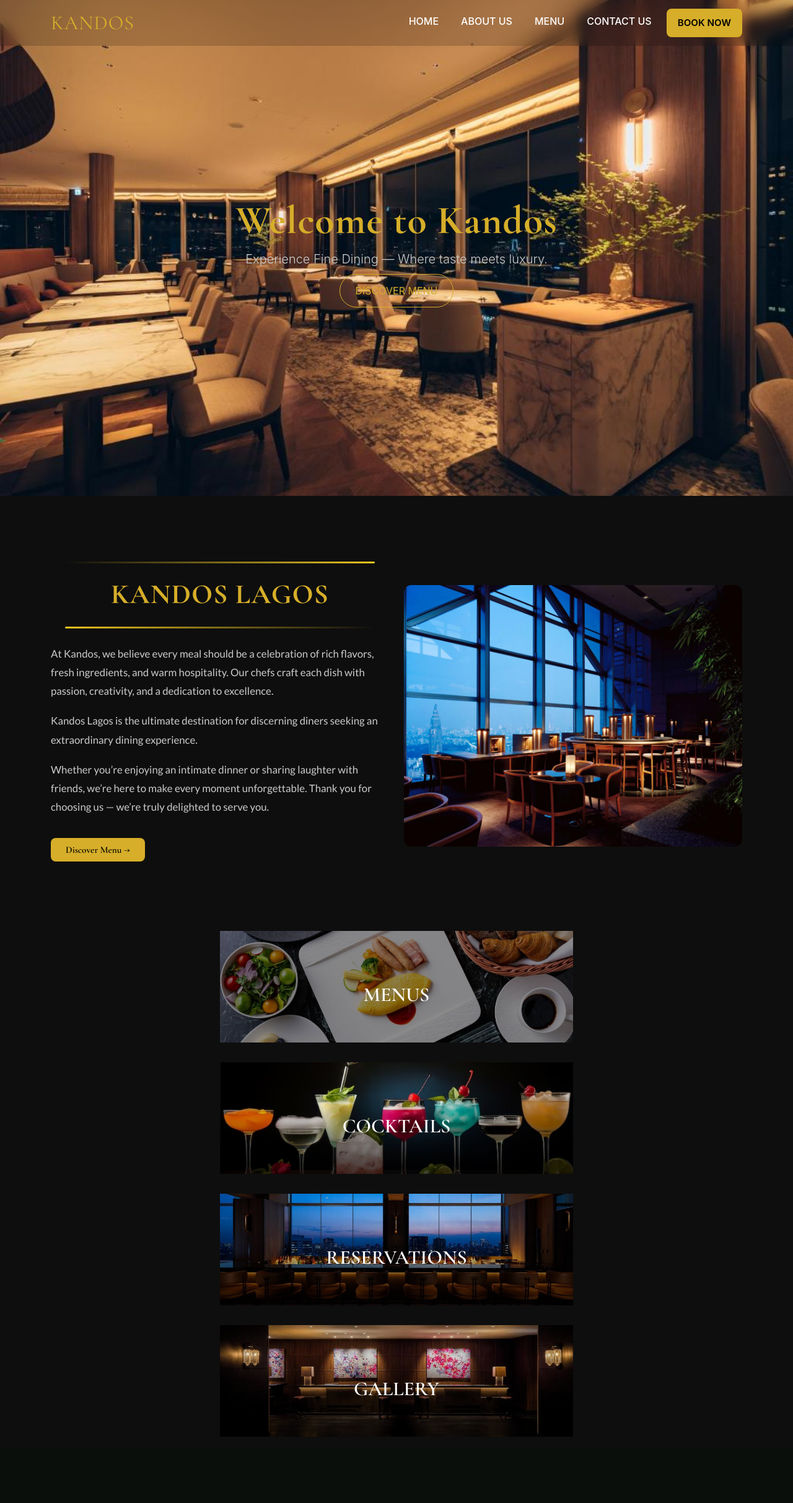
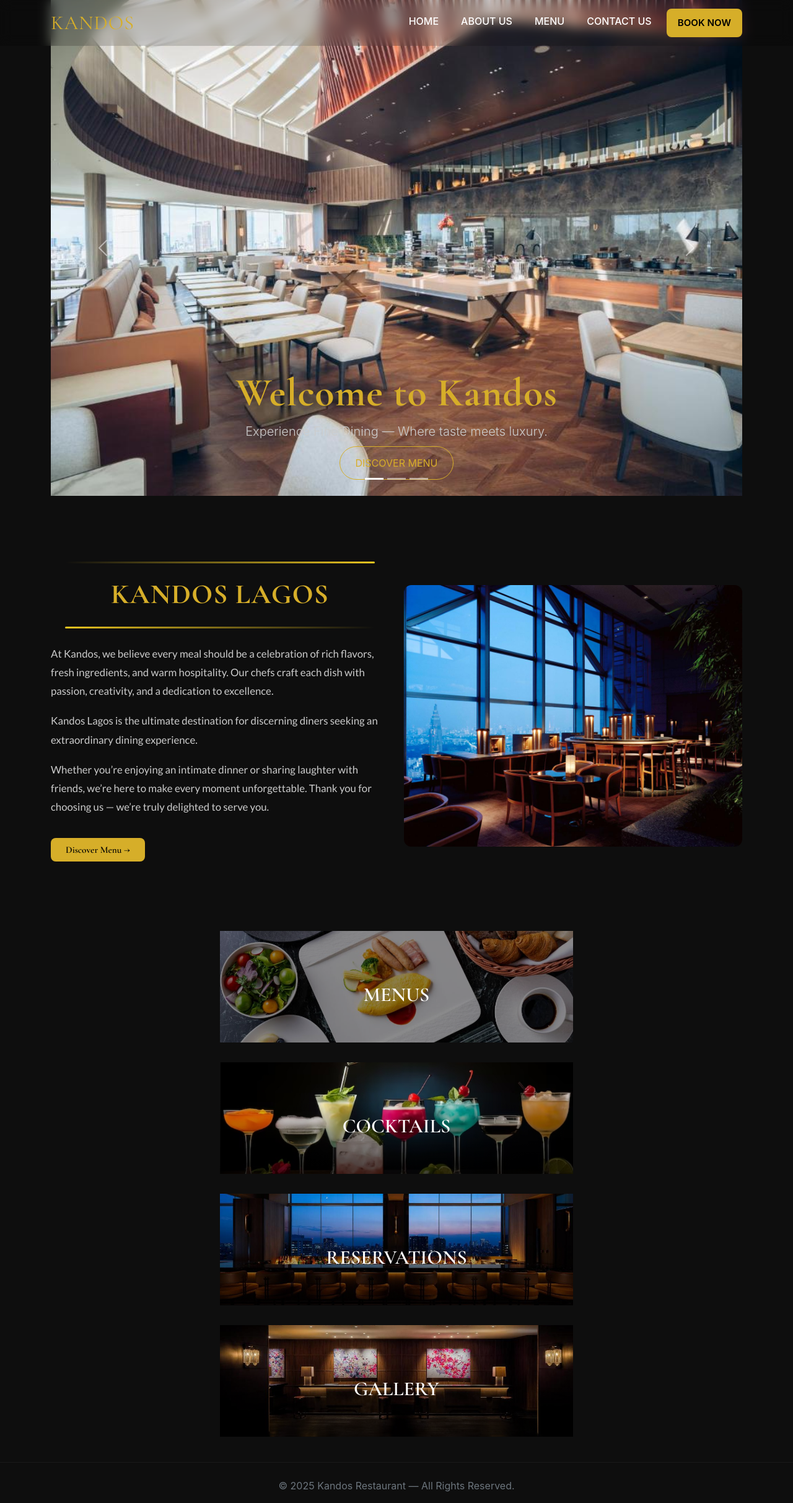
Before and after one commit to moonboy90210/kandos, a PHP site: page /index.html in a window 1280 px wide. Shown: the whole page at 62% size. Before the commit the page ends 2318 px from the top, so only its background shows below. Run offline with PHP 8.4, Linux system fonts and the light colour scheme; some libraries are stand-ins or nearby versions.

Commit message:
hero section revamp and menu

```diff
--- a/index.html
+++ b/index.html
@@ -17,7 +17,7 @@
 
 <body>
 
-  <header class="hero-header">
+  <header>
     <!-- NAVBAR -->
     <nav class="navbar navbar-expand-lg navbar-dark kandos-nav fixed-top">
       <div class="container">
@@ -42,14 +42,57 @@
       </div>
     </nav>
 
+    <section class="hero-section d-flex align-items-center" id="welcome"></section>
+    <div class="container">
+      <div id="carouselExampleCaptions" class="carousel slide carousel-fade" data-bs-ride="carousel">
+        <div class="carousel-indicators">
+          <button type="button" data-bs-target="#carouselExampleCaptions" data-bs-slide-to="0" class="active"
+            aria-current="true" aria-label="Slide 1"></button>
+          <button type="button" data-bs-target="#carouselExampleCaptions" data-bs-slide-to="1"
+            aria-label="Slide 2"></button>
+          <button type="button" data-bs-target="#carouselExampleCaptions" data-bs-slide-to="2"
+            aria-label="Slide 3"></button>
+        </div>
+        <div class="carousel-inner">
+          <div class="carousel-item active">
+            <img src="img/hero4.jpg" class="d-block w-100" alt="...">
+            <div class="carousel-caption ">
+              <h1 class="display-3 fw-bold"> Welcome to Kandos</h1>
+              <p class="lead mb-4">Experience Fine Dining — Where taste meets luxury.</p>
+              <a href="menu.html" class="btn-outline-gold py-3 text-decoration-none">DISCOVER MENU</a>
+            </div>
+          </div>
+          <div class="carousel-item">
+            <img src="img/hero5.jpg" class="d-block w-100" alt="...">
+            <div class="carousel-caption">
+              <h5>Second slide label</h5>
+              <p>Some representative placeholder content for the second slide.</p>
+            </div>
+          </div>
+          <div class="carousel-item">
+            <img src="img/hero9.jpg" class="d-block w-100" alt="...">
+            <div class="carousel-caption">
+              <h5>Third slide label</h5>
+              <p>Some representative placeholder content for the third slide.</p>
+            </div>
+          </div>
+        </div>
+        <button class="carousel-control-prev" type="button" data-bs-target="#carouselExampleCaptions"
+          data-bs-slide="prev">
+          <span class="carousel-control-prev-icon" aria-hidden="true"></span>
+          <span class="visually-hidden">Previous</span>
+        </button>
+        <button class="carousel-control-next" type="button" data-bs-target="#carouselExampleCaptions"
+          data-bs-slide="next">
+          <span class="carousel-control-next-icon" aria-hidden="true"></span>
+          <span class="visually-hidden">Next</span>
+        </button>
+      </div>
+    </div>
 
     <!-- HERO SECTION -->
-    <section class="hero-section d-flex align-items-center" id="welcome">
-      <div class="container text-center">
-        <h1 class="display-3 fw-bold"> Welcome to Kandos</h1>
-        <p class="lead mb-4">Experience Fine Dining — Where taste meets luxury.</p>
-        <a href="menu.html" class="btn-outline-gold py-3 text-decoration-none">DISCOVER MENU</a>
-      </div>
+
+
     </section>
   </header>
 
@@ -202,7 +245,13 @@
       </div>
     </div>
   </section>
+  <footer>
+    <hr class="footer-line">
+    <p class="copyright text-center text-secondary">
+      © 2025 Kandos Restaurant — All Rights Reserved.
+    </p>
 
+  </footer>
   <!-- Bootstrap JavaScript Libraries -->
   <script>
     document.getElementById("contact").style.transition = "all 1s";
--- a/styler.css
+++ b/styler.css
@@ -40,14 +40,10 @@ body {
 }
 
 /* Hero Section */
-.hero-header {
-  background: url('/img/hero2.jpg') center/cover no-repeat;
-  height: 100vh;
-  position: relative;
-}
 
 .hero-section {
-  height: 100vh;
+
+
 }
 
 /* Modal */
@@ -57,6 +53,14 @@ body {
   overflow: hidden;
 }
 
+.carousel-item {
+  /* height: 100vh; */
+
+}
+.carousel-item img {
+  height: 100vh;
+  object-fit: cover;
+}
 
 /* Headings */
 h1,
```
